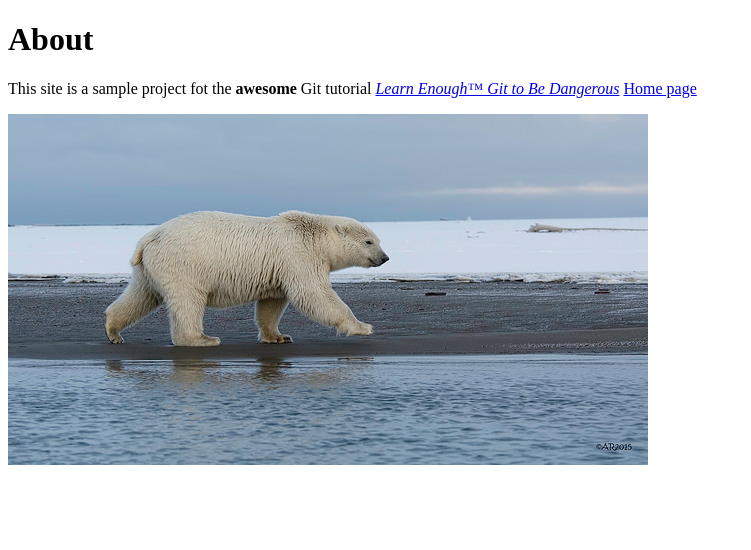
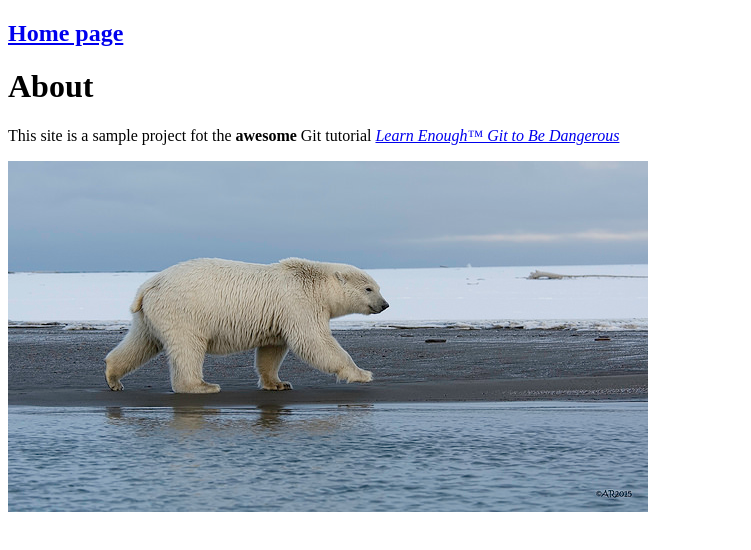
Before and after one commit to GeorgeBourke/website, a plain HTML site: page about.html in a window 1280 px wide. Shown: the whole page, without its empty margins (0-751 px from the left). Drawn offline with Linux system fonts and the light colour scheme.

Commit message:
Update about.html

```diff
--- a/about.html
+++ b/about.html
@@ -2,12 +2,13 @@
  <html>
   <head>
     <title>About</title>
+    <h2><a href="index.html">Home page</a><h2>
     <meta charset="utf-8">
   </head>
   <body>
      <h1>About</h1>
      <p>This site is a sample project fot the <strong>awesome</strong> Git    tutorial <a href="http://learnenough.com/git-tutorial"><em> Learn Enough™ Git to Be Dangerous</em></a>
-     <a href="index.html">Home page</a></p>
+     </p>
      <a href="https://www.flickr.com/photos/puliarfanita/22959238329">
       <img src="images/polar_bear.jpg" alt="Polar bear">
   </body>
```
